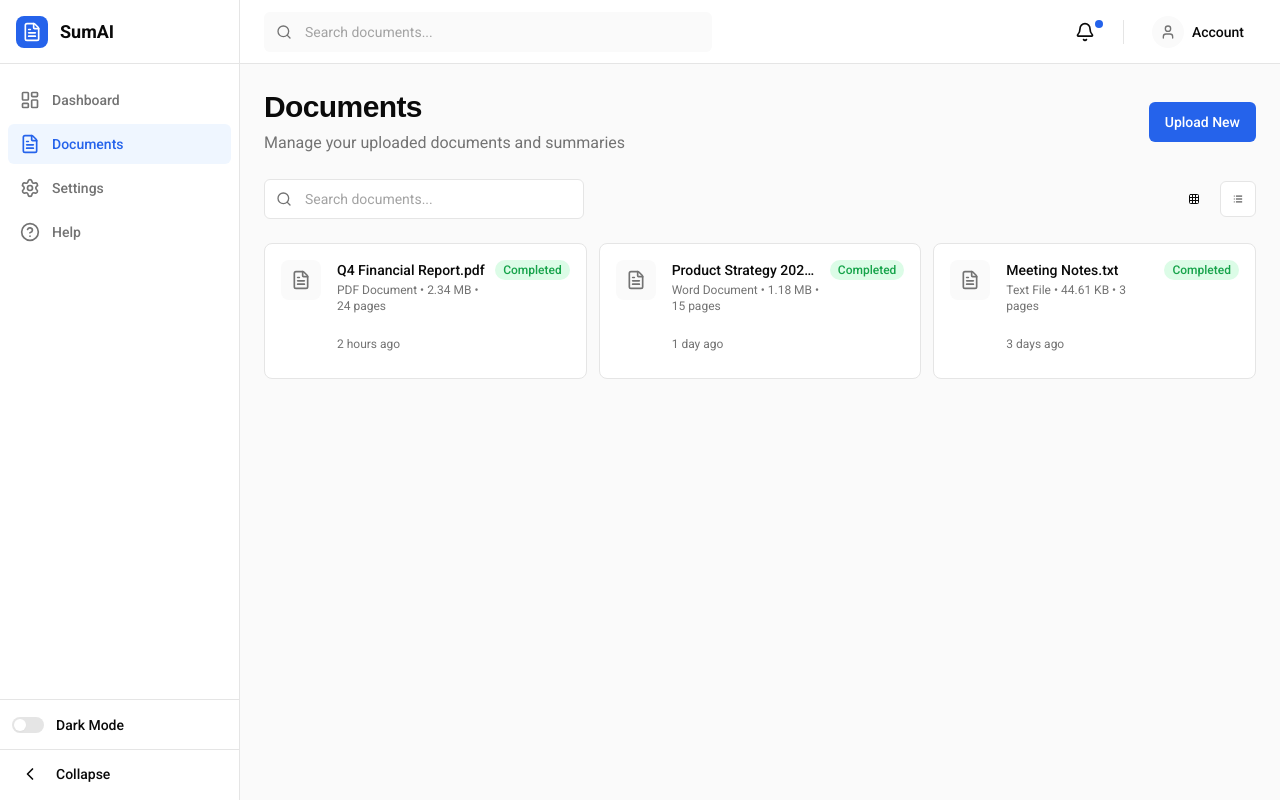
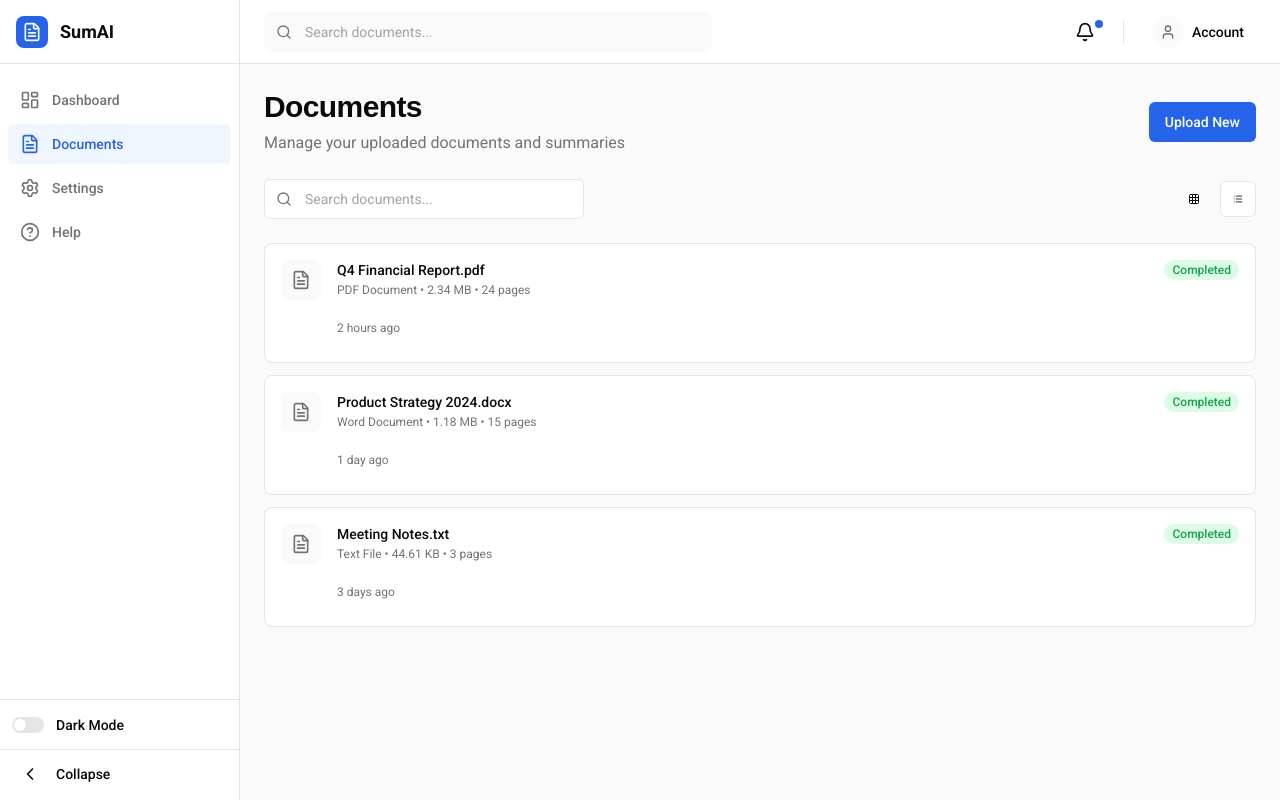
Before and after one commit to Doyen04/sumai, a React (Vite) app: page /documents in a window 1280 px wide. Both pictures are taken after a click on the button 1238 px from the left and 199 px from the top of the page. Built offline with nearby package versions, Linux system fonts and the light colour scheme; a web font is replaced by a local one.

Commit message:
feat: add viewMode prop to DocumentHistory for flexible layout rendering

```diff
--- a/src/components/features/DocumentHistory.tsx
+++ b/src/components/features/DocumentHistory.tsx
@@ -7,6 +7,7 @@ import type { Document } from '@/types';
 interface DocumentHistoryProps {
     documents: Document[];
     isLoading?: boolean;
+    viewMode?: 'grid' | 'list';
     onDocumentClick: (document: Document) => void;
     onDocumentDelete: (document: Document) => void;
     className?: string;
@@ -15,13 +16,18 @@ interface DocumentHistoryProps {
 export function DocumentHistory({
     documents,
     isLoading = false,
+    viewMode = 'grid',
     onDocumentClick,
     onDocumentDelete,
     className,
 }: DocumentHistoryProps) {
+    const layoutClasses = viewMode === 'grid'
+        ? 'grid gap-3 sm:grid-cols-2 lg:grid-cols-3'
+        : 'flex flex-col gap-3';
+
     if (isLoading) {
         return (
-            <div className={cn('grid gap-3 sm:grid-cols-2 lg:grid-cols-3', className)}>
+            <div className={cn(layoutClasses, className)}>
                 {Array.from({ length: 6 }).map((_, i) => (
                     <DocumentCardSkeleton key={i} />
                 ))}
@@ -41,7 +47,7 @@ export function DocumentHistory({
     }
 
     return (
-        <div className={cn('grid gap-3 sm:grid-cols-2 lg:grid-cols-3', className)}>
+        <div className={cn(layoutClasses, className)}>
             {documents.map((doc) => (
                 <DocumentCard
                     key={doc.id}
--- a/src/pages/DocumentsPage.tsx
+++ b/src/pages/DocumentsPage.tsx
@@ -116,6 +116,7 @@ export function DocumentsPage() {
                 <DocumentHistory
                     documents={filteredDocuments}
                     isLoading={isLoading}
+                    viewMode={viewMode}
                     onDocumentClick={handleDocumentClick}
                     onDocumentDelete={setDeleteTarget}
                 />
```
